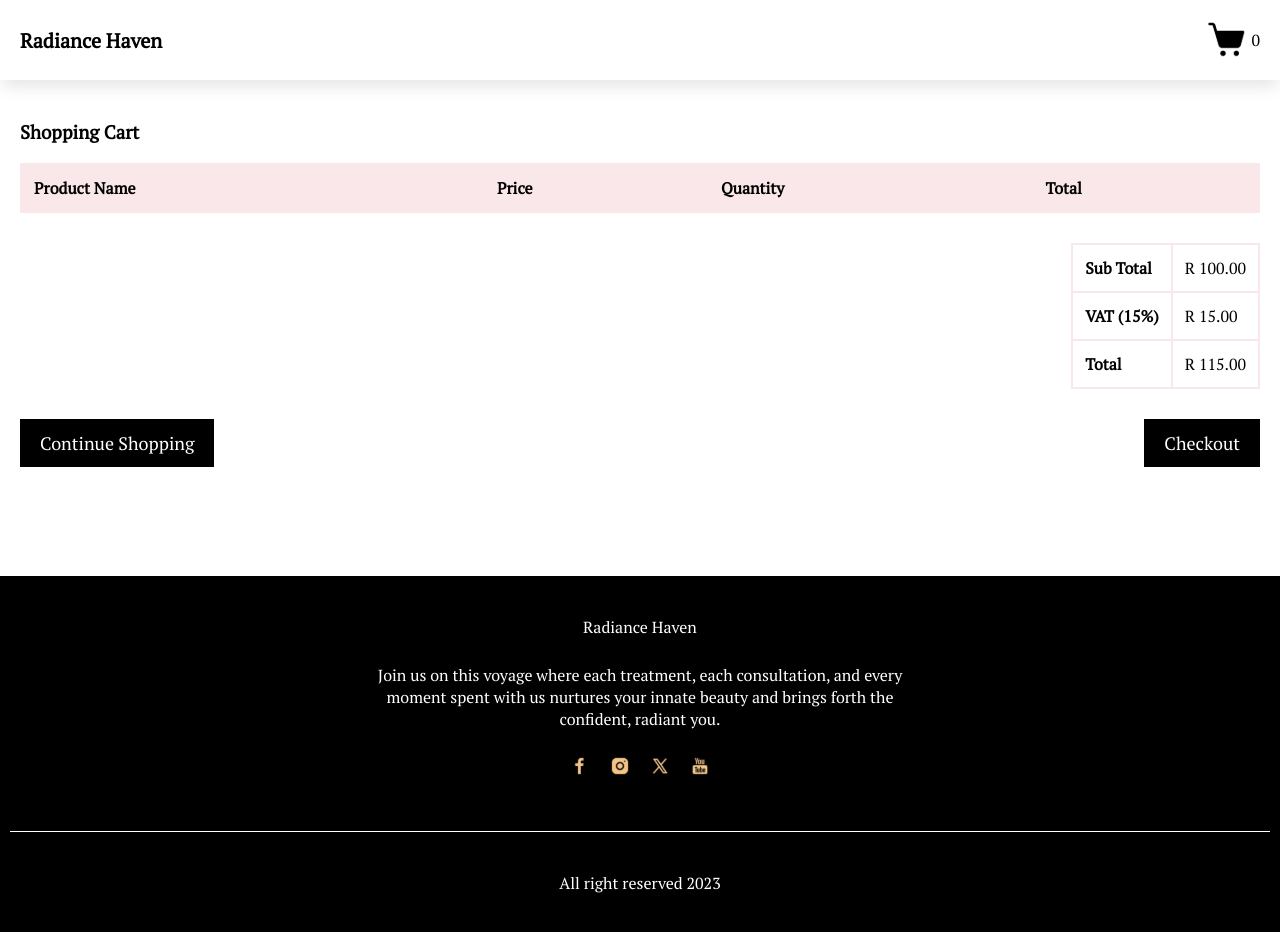
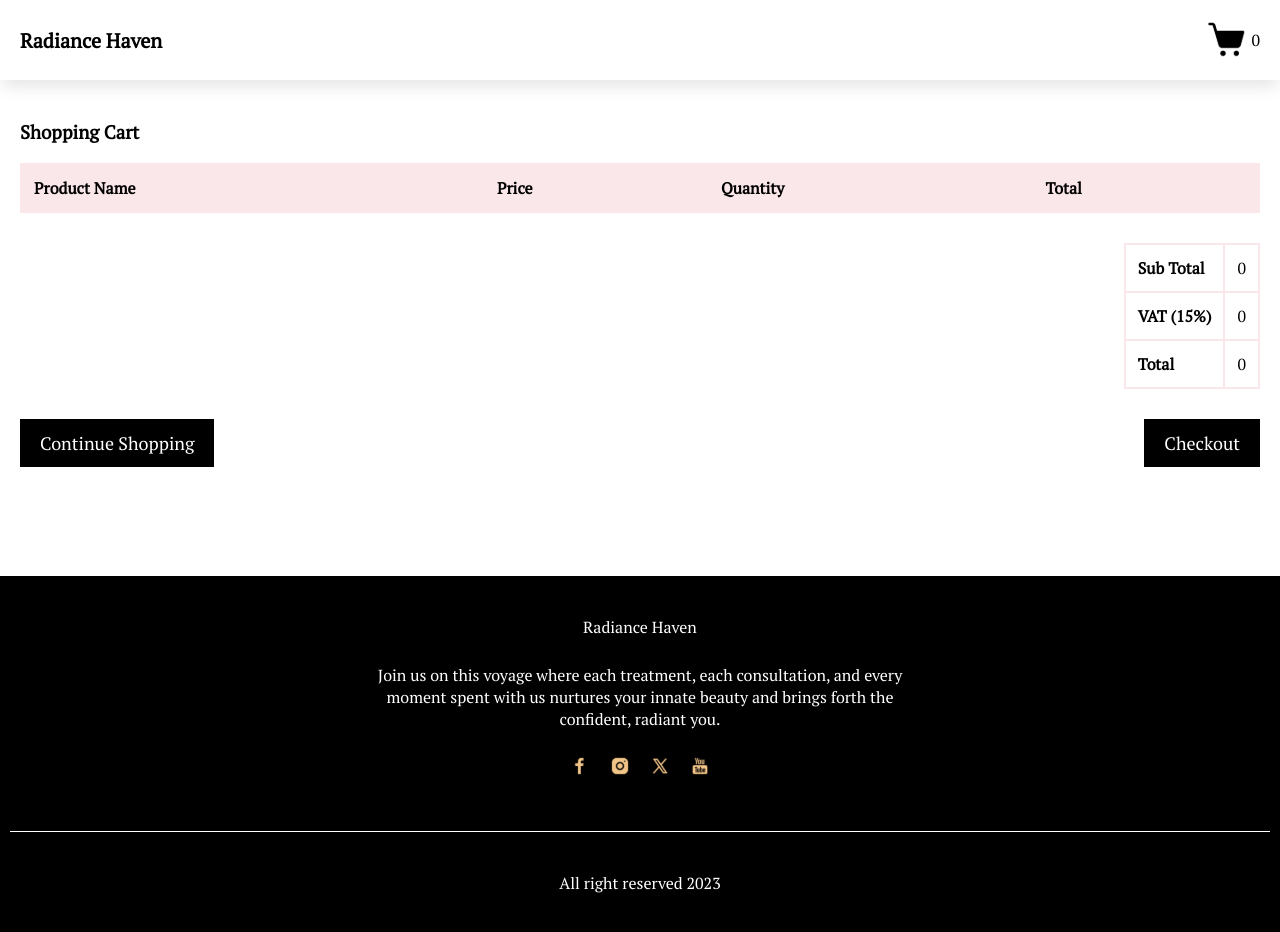
Before and after one commit to isaac-kg/salon, a React (Vite) app: page /product-list in a window 1280 px wide. Built offline with nearby package versions, Linux system fonts and the light colour scheme.

Commit message:
calculate prices

```diff
--- a/src/views/listProduct/index.tsx
+++ b/src/views/listProduct/index.tsx
@@ -11,6 +11,22 @@ const ListProduct = () => {
   const dispatch = useAppDispatch()
 
   const navigate = useNavigate()
+
+
+  const calculateSubTotal = () => {
+    const totalByItem = cartItems.map((cartItems) => cartItems.items * cartItems.price)
+    .reduce(
+      (accumulator, currentValue) =>
+        (accumulator ?? 0) + (currentValue ?? 0),
+      0
+    )
+    console.log("This is total: ", totalByItem)
+    return totalByItem
+  }
+
+  const calculateVATOfPrice = () => {
+    return calculateSubTotal() * 0.15;
+  }
 
   return (
     <div className="productList">
@@ -60,15 +76,15 @@ const ListProduct = () => {
       <table className="productList__tb-checkout">
         <tr>
           <th>Sub Total</th>
-          <td>R 100.00</td>
+          <td>{calculateSubTotal()}</td>
         </tr>
         <tr>
           <th>VAT (15%)</th>
-          <td>R 15.00</td>
+          <td>{calculateVATOfPrice()}</td>
         </tr>
         <tr>
           <th>Total</th>
-          <td>R 115.00</td>
+          <td>{calculateVATOfPrice() + calculateSubTotal()}</td>
         </tr>
       </table>
       <div className="productList__buttons">
```
